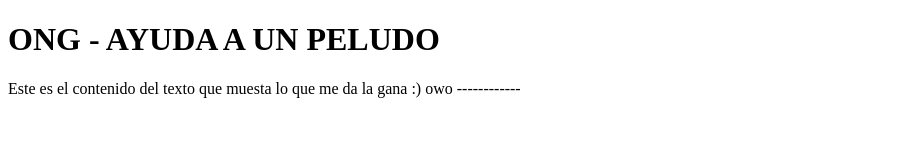
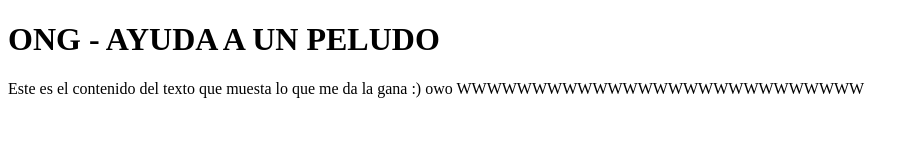
Before and after one commit to joxCastro/gvlhhv, a plain HTML site: page index.html in a window 1280 px wide. Shown: the whole page, without its empty margins (0-918 px from the left). Drawn offline with Linux system fonts and the light colour scheme.

Commit message:
PRUEBA_4_1

```diff
--- a/index.html
+++ b/index.html
@@ -8,6 +8,6 @@
 </head>
 <body>
     <h1>ONG - AYUDA A UN PELUDO</h1>
-    <P>Este es el contenido del texto que muesta lo que me da la gana :) owo ------------</P>
+    <P>Este es el contenido del texto que muesta lo que me da la gana :) owo WWWWWWWWWWWWWWWWWWWWWWWWWWW</P>
 </body>
 </html>
```
